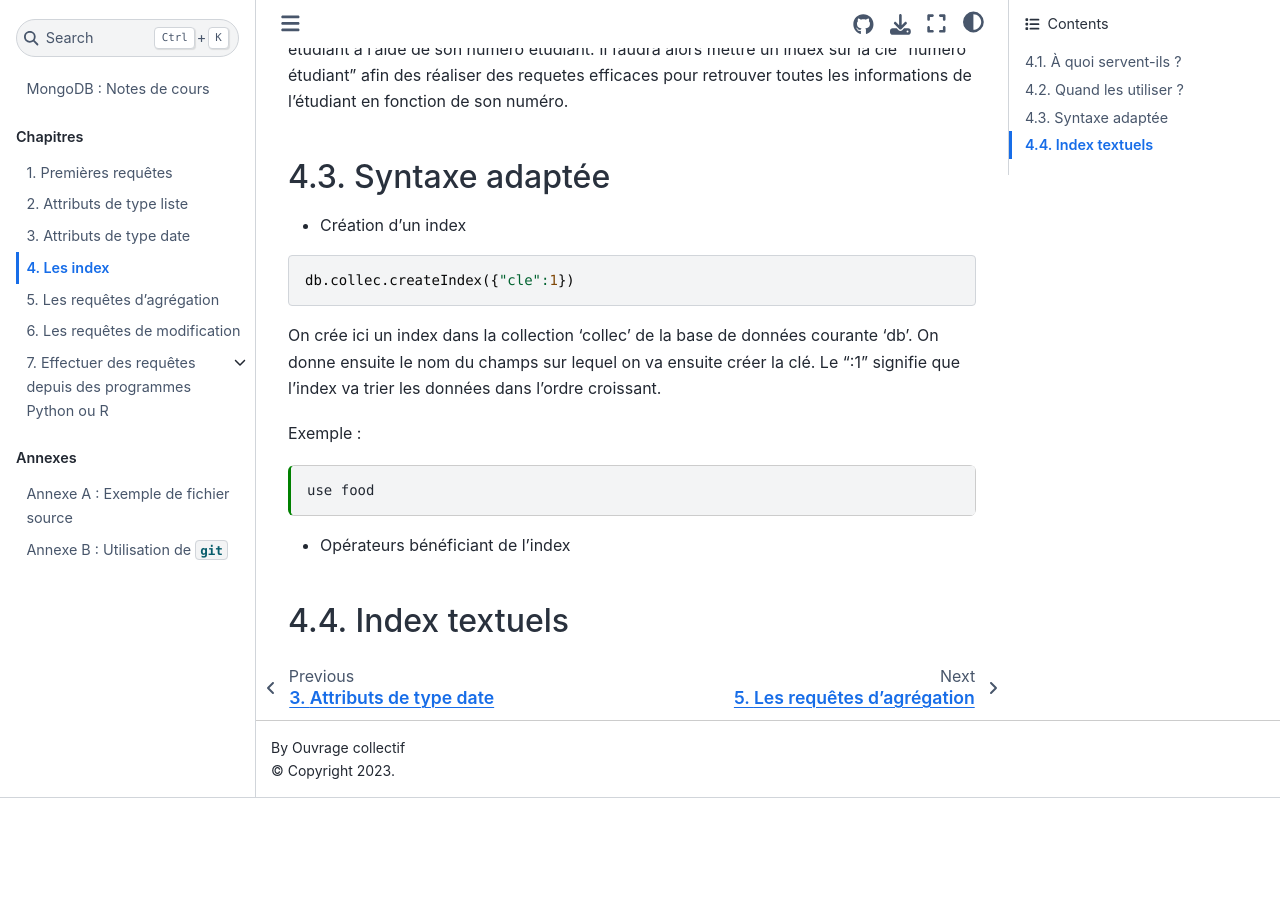
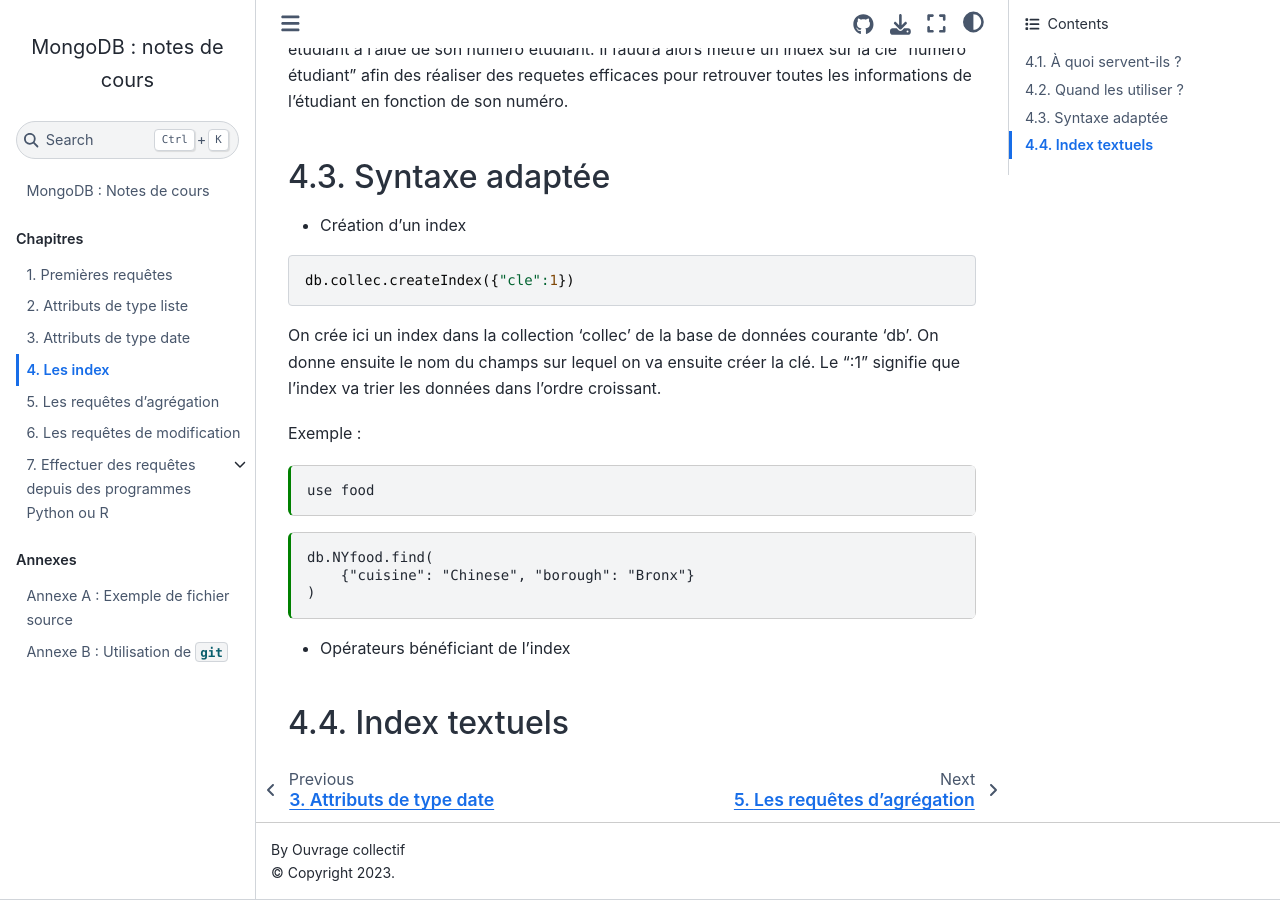
Before and after one commit to rtavenar/mongo_book, a Jupyter Book: the page built from content/04_index.md, in a window 1280 px wide and 900 px high, scrolled down 743 px. Built offline with Jupyter Book 1.0.4 settings and Sphinx 7.4.7 and the Sphinx Book theme 1.1.4, drawn with Linux system fonts in a browser that asks for light colours; before the commit the page ends 1541 px from its top, so only the background shows below that.

Commit message:
Update 04_index.md

````diff
--- a/content/04_index.md
+++ b/content/04_index.md
@@ -51,7 +51,16 @@
 
 ```{code-cell}
 :tags: [output_scroll]
+
 use food
+```
+
+```{code-cell}
+:tags: [output_scroll]
+
+db.NYfood.find(
+    {"cuisine": "Chinese", "borough": "Bronx"}
+)
 ```
 
 ```{admonition}
````
